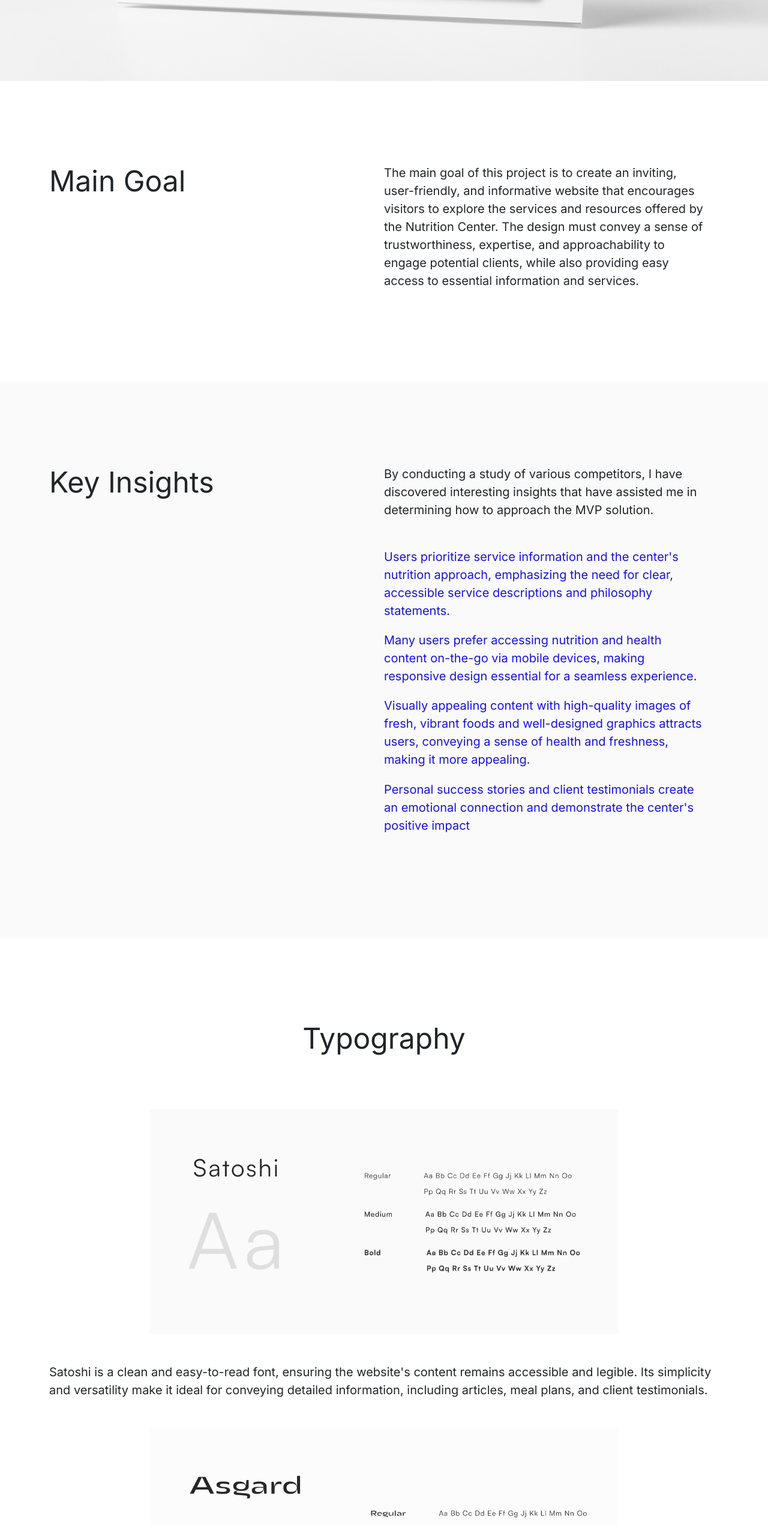
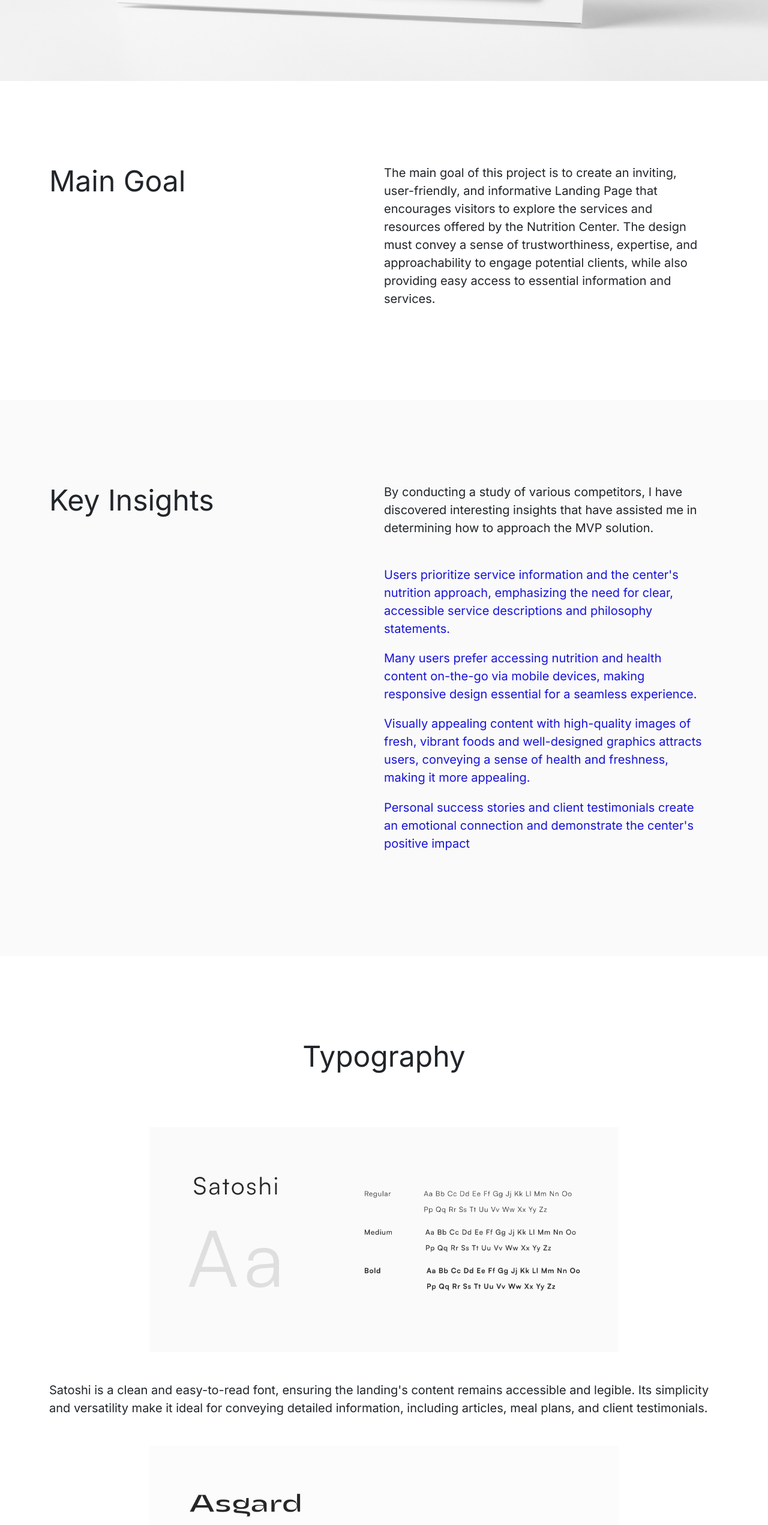
Before and after one commit to soniacasanova/Portfolio, a React (Create React App) app in the folder my-react-bootstrap-app/: page /project/1 in a window 1280 px wide. Shown: the part 1385-3927 px from the top of the page at 60% size. Built offline with nearby package versions, Linux system fonts and the light colour scheme.

Commit message:
spelling corrections

```diff
--- a/my-react-bootstrap-app/src/pages/Nutrific.js
+++ b/my-react-bootstrap-app/src/pages/Nutrific.js
@@ -86,7 +86,7 @@ function Nutrific() {
                             <h2 className='display-5 mb-5'>Main Goal</h2>
                         </div>
                         <div className="column">
-                            <p>The main goal of this project is to create an inviting, user-friendly, and informative website that encourages visitors to explore the services and resources offered by the Nutrition Center. The design must convey a sense of trustworthiness, expertise, and approachability to engage potential clients, while also providing easy access to essential information and services.</p>
+                            <p>The main goal of this project is to create an inviting, user-friendly, and informative Landing Page that encourages visitors to explore the services and resources offered by the Nutrition Center. The design must convey a sense of trustworthiness, expertise, and approachability to engage potential clients, while also providing easy access to essential information and services.</p>
                         </div>
                     </div>
                 </div>
@@ -119,7 +119,7 @@ function Nutrific() {
                     <div className='spacings-sm font-images'>
                         <div className='d-flex flex-column align-items-center'>
                         <img src={satoshi} alt="Satoshi font image" />
-                        <p className='pt-5 mt-auto'>Satoshi is a clean and easy-to-read font, ensuring the website's content remains accessible and legible. Its simplicity and versatility make it ideal for conveying detailed information, including articles, meal plans, and client testimonials.</p>
+                        <p className='pt-5 mt-auto'>Satoshi is a clean and easy-to-read font, ensuring the landing's content remains accessible and legible. Its simplicity and versatility make it ideal for conveying detailed information, including articles, meal plans, and client testimonials.</p>
                         </div>
                         <div className='d-flex flex-column align-items-center'>
                             <img src={asgard} alt="Asgard font image" />
```
